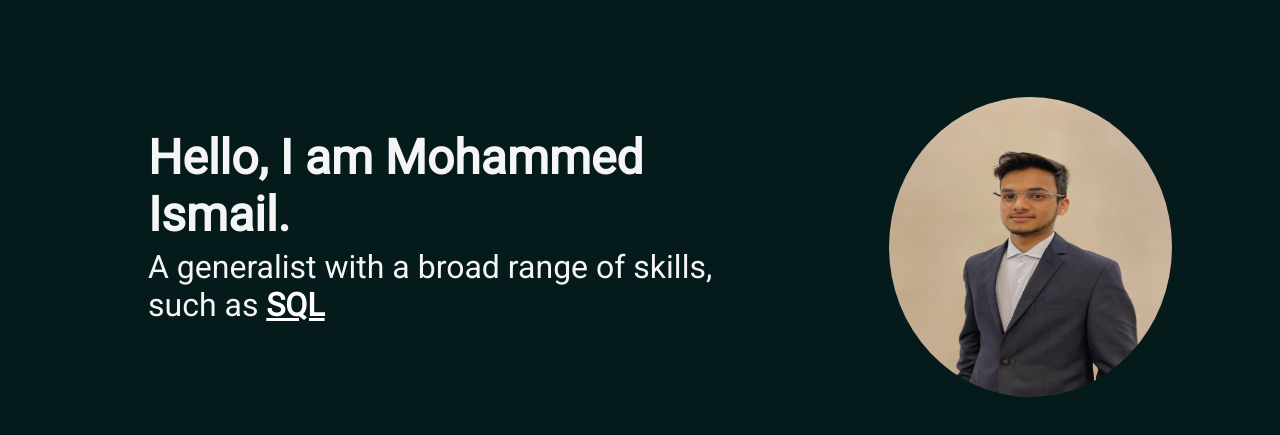
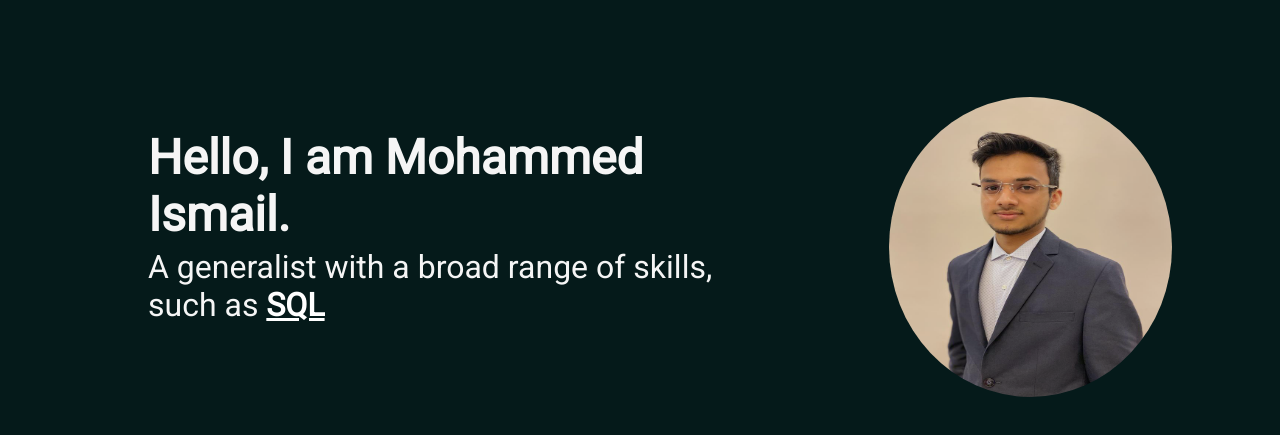
Before and after one commit to Mohd-ismail0/portfolio, a plain HTML site: page index.html in a window 1280 px wide. Shown: the part 103-538 px from the top of the page. Drawn offline with Linux system fonts and the light colour scheme.

Commit message:
Update index.html

```diff
--- a/index.html
+++ b/index.html
@@ -18,7 +18,7 @@
         </ul>
     </nav>
     <header>
-        <img src="./assets/image2.jpeg" alt="Pic of Mohd Ismail" class="homep-img">
+        <img src="./assets/image3.jpeg" alt="Pic of Mohd Ismail" class="homep-img">
         <div class="homep-text">
             <h1>Hello, I am Mohammed Ismail.</h1>
             <h2>A generalist with a broad range of skills,<br>such as
```
